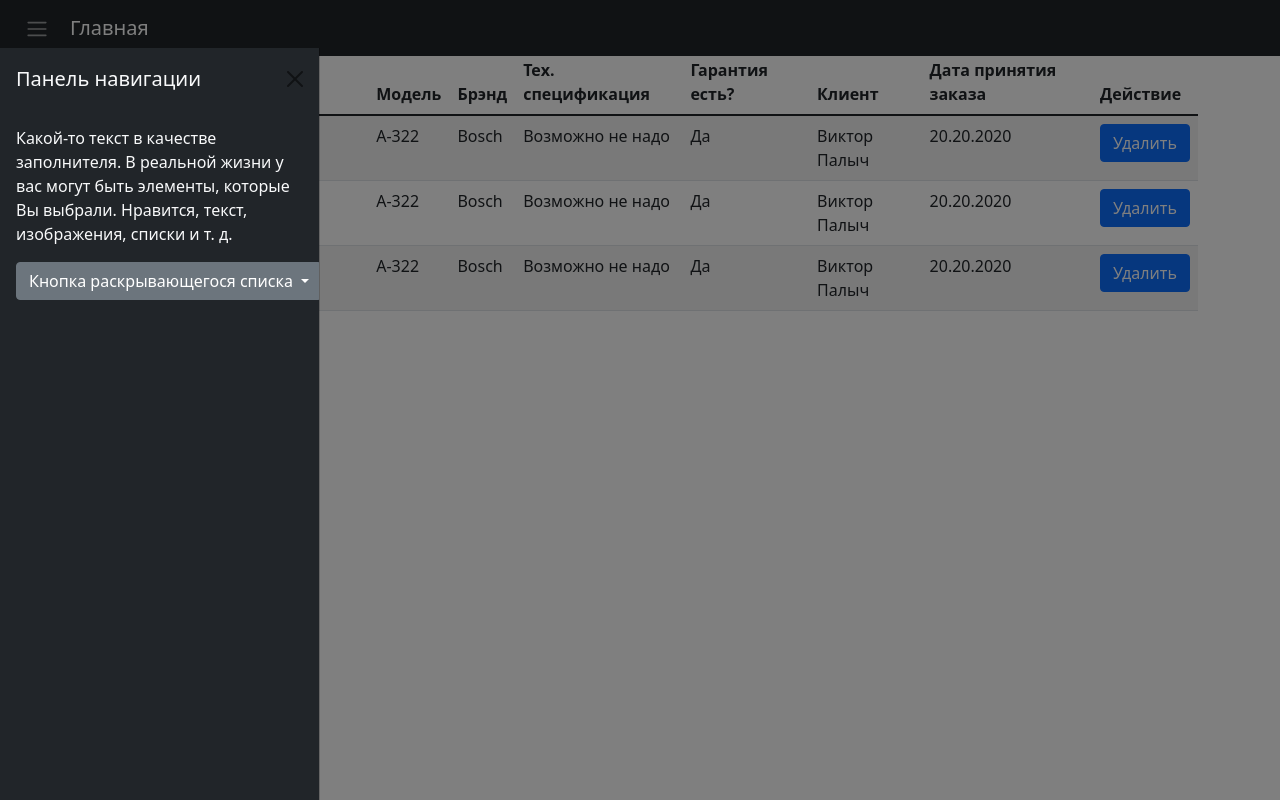
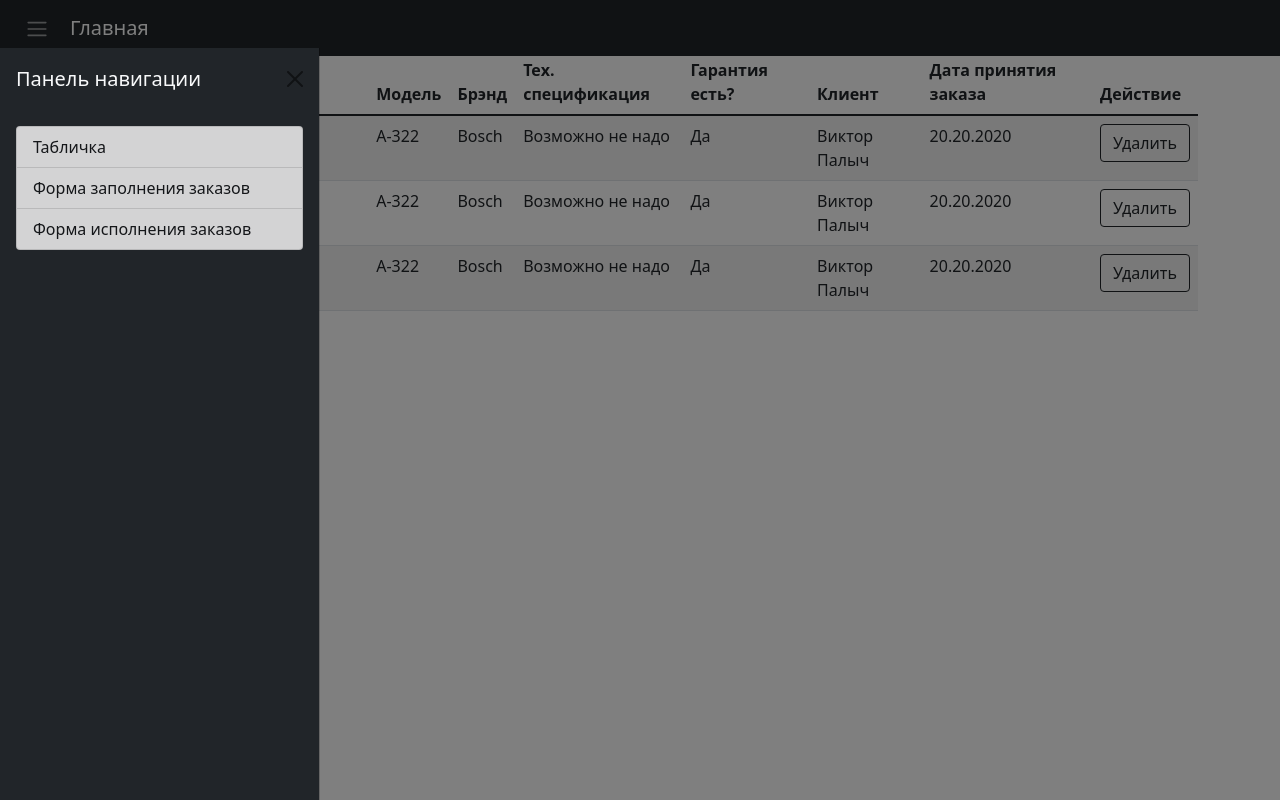
Before and after one commit to golosoman/WORK_WITH_DB, a Python web app: template app/user_interface/templates/table_data.html in a window 1280 px wide, after a click that opens the changed part. Run offline with Jinja, Linux system fonts and the light colour scheme; the template is opened without the code that fills it, so the values that code supplies are empty.

Commit message:
add panel_navigation_in_templates

```diff
--- a/app/user_interface/templates/table_data.html
+++ b/app/user_interface/templates/table_data.html
@@ -24,10 +24,7 @@
                         </button>
                         </li>
                         <li class="nav-tem">
-                            <a class="nav-link navbar-brand active" href="./info.html">Главная</a>
-                        </li>
-                        <li class="nav-tem">
-                            <a class="nav-link navbar-brand" href="films.html"></a>
+                            <a class="nav-link navbar-brand active" href="./table_data.html">Главная</a>
                         </li>
                     </ul>
                 </div>
@@ -40,18 +37,11 @@
                   <button type="button" class="btn-close" data-bs-dismiss="offcanvas" aria-label="Закрыть"></button>
                 </div>
                 <div class="offcanvas-body text-light">
-                  <div>
-                    Какой-то текст в качестве заполнителя. В реальной жизни у вас могут быть элементы, которые Вы выбрали. Нравится, текст, изображения, списки и т. д.
-                  </div>
-                  <div class="dropdown mt-3">
-                    <button class="btn btn-secondary dropdown-toggle" type="button" data-bs-toggle="dropdown">
-                      Кнопка раскрывающегося списка
-                    </button>
-                    <ul class="dropdown-menu">
-                      <li><a class="dropdown-item" href="table_data.html">Табличка</a></li>
-                      <li><a class="dropdown-item" href="order_form.html">Форма</a></li>
-                      <li><a class="dropdown-item" href="#">Что-то еще здесь</a></li>
-                    </ul>
+                    <div class="list-group ">
+                        <a href="table_data.html" class="list-group-item list-group-item-action list-group-item-dark">Табличка</a>
+                        <a href="order_form.html" class="list-group-item list-group-item-action list-group-item-dark">Форма заполнения заказов</a>
+                        <a href="#" class="list-group-item list-group-item-action list-group-item-dark">Форма исполнения заказов</a>
+                    </div>
                   </div>
                 </div>
               </div>
@@ -84,7 +74,7 @@
                 <td>Да</td>
                 <td>Виктор Палыч</td>
                 <td>20.20.2020</td>
-                <td><button type="button" class="btn btn-primary">Удалить</button></td>
+                <td><button type="button" class="btn btn-outline-dark">Удалить</button></td>
               </tr>
               <tr>
                 <th scope="row">id - 2</th>
@@ -95,7 +85,7 @@
                 <td>Да</td>
                 <td>Виктор Палыч</td>
                 <td>20.20.2020</td>
-                <td><button type="button" class="btn btn-primary">Удалить</button></td>
+                <td><button type="button" class="btn btn-outline-dark">Удалить</button></td>
               </tr>
               <tr>
                 <th scope="row">id - 3</th>
@@ -106,7 +96,7 @@
                 <td>Да</td>
                 <td>Виктор Палыч</td>
                 <td>20.20.2020</td>
-                <td><button type="button" class="btn btn-primary">Удалить</button></td>
+                <td><button type="button" class="btn btn-outline-dark">Удалить</button></td>
               </tr>
             </tbody>
           </table>
```
Also changed, not shown: app/user_interface/templates/order_form.html (+6 -16 lines).
